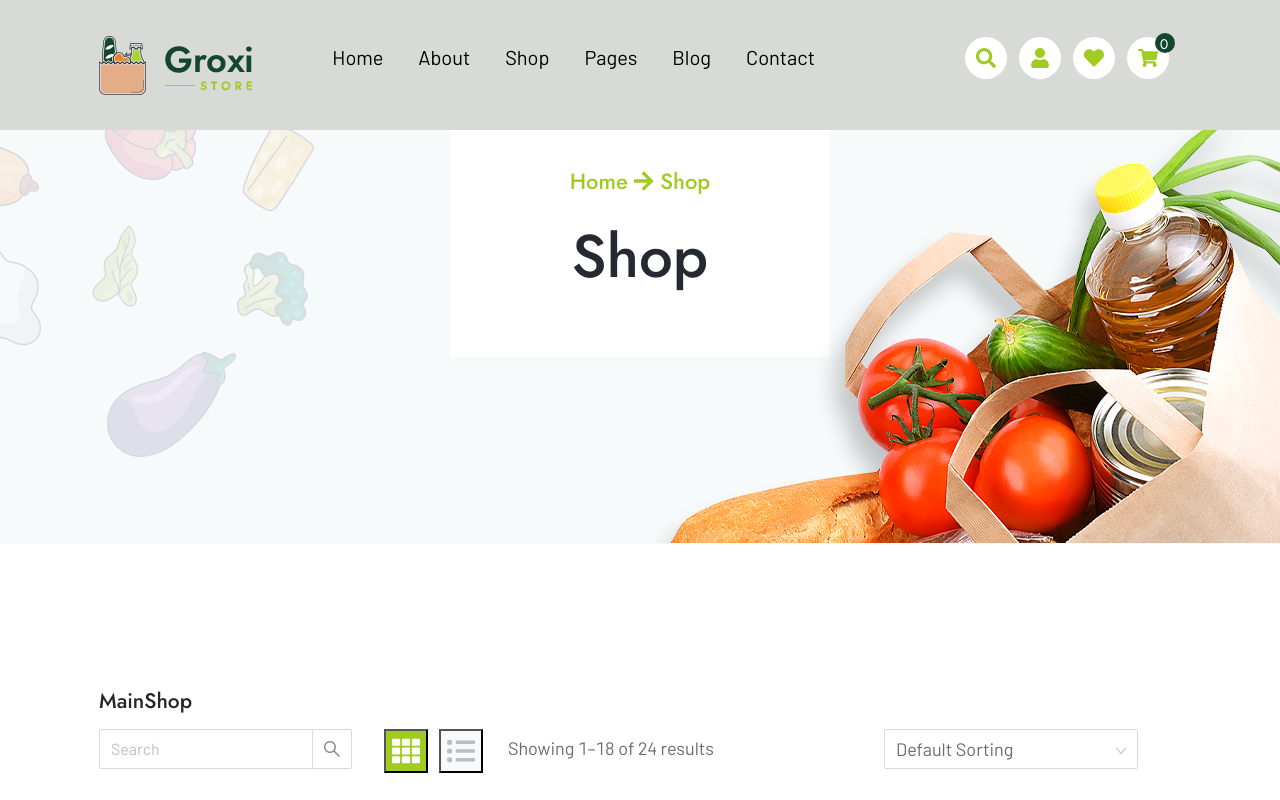
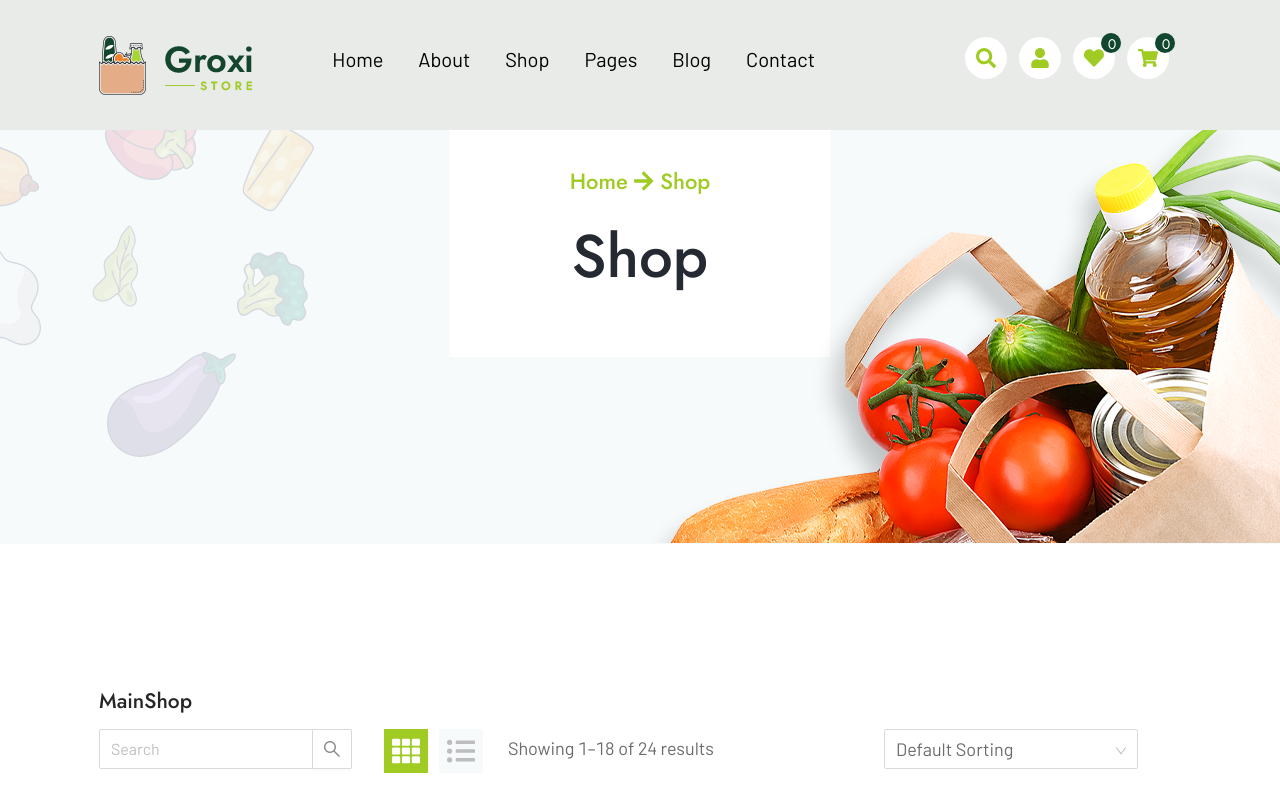
Before and after one commit to korysergey55/ShopOnlineForFreshGrocries, a React (Create React App) app: page /shop in a window 1280 px wide. Shown: the top 800 px of the page. Built offline with nearby package versions, Linux system fonts and the light colour scheme; no server answers.

Commit message:
header-responsive-done

```diff
--- a/src/components/Header/index.tsx
+++ b/src/components/Header/index.tsx
@@ -9,8 +9,9 @@ import {
   faShoppingCart,
 } from '@fortawesome/free-solid-svg-icons'
 import { useStore } from 'stores'
+import { observer } from 'mobx-react'
 
-const Header = () => {
+const Header = observer(() => {
   const {productStore} = useStore()
   return (
     <>
@@ -90,7 +91,14 @@ const Header = () => {
                 </a>
               </li>
               <li>
-                <a className={styles.linkCartLength}>{productStore.cart.length}</a>
+                <a className={styles.linkCartLength}>
+                  {productStore.cart.length}
+                </a>
+              </li>
+              <li>
+                <a className={styles.linkLikeLength}>
+                  {productStore.likes.length}
+                </a>
               </li>
             </ul>
           </div>
@@ -98,6 +106,6 @@ const Header = () => {
       </header>
     </>
   )
-}
+})
 
 export default Header
--- a/src/components/Header/styles.module.scss
+++ b/src/components/Header/styles.module.scss
@@ -2,35 +2,32 @@
   position: fixed;
   top: 0%;
   left: 0%;
-  max-height: 130px;
+  height: 130px;
   width: 100%;
   z-index: 30;
-  background-color: #d8dad8;
+  background-color: #e8ebe8;
 }
-
 .container {
   display: block;
   width: 100%;
-  max-width: 1112px;
+  max-width: 480px;
   margin: 0 auto;
   padding-left: 15px;
   padding-right: 15px;
+
+  .header {
+    height: 130px;
+    .logo {
+      width: 60px;
+    }
+  }
 }
-.header {
-  height: 130px;
+.navList {
+  height: 100px;
   display: flex;
   justify-content: center;
   align-items: center;
-}
-.logo {
-  width: 100%;
-}
-.navList {
-  height: 130px;
-  display: flex;
-  justify-content: center;
-  align-items: center;
-  margin-right: 50px;
+  margin-bottom: 10px;
   list-style: none;
 
   .item {
@@ -39,7 +36,7 @@
     font-weight: 400;
 
     &:not(:last-child) {
-      margin-right: 35px;
+      margin-right: 10px;
     }
     .link {
       color: black;
@@ -52,7 +49,9 @@
   }
 }
 .sotialList {
-  position: relative;
+  position: absolute;
+  top: 10%;
+  left: 39%;
   display: flex;
   justify-content: center;
   align-items: center;
@@ -92,9 +91,54 @@
     left: 88%;
     width: 20px;
     height: 20px;
-    padding-left: 5px;
+    padding-left: 7px;
+    background-color: #10472e;
+    color: white;
+    border-radius: 50%;
+  }
+  .linkLikeLength {
+    position: absolute;
+    top: -10%;
+    left: 63%;
+    width: 20px;
+    height: 20px;
+    padding-left: 7px;
     background-color: #10472e;
     color: white;
     border-radius: 50%;
   }
 }
+
+@media screen and (min-width: 1280px) {
+  .mainHeader {
+    max-height: 130px;
+  }
+  .container {
+    width: 100%;
+    max-width: 1112px;
+
+    .header {
+      height: 130px;
+      display: flex;
+      justify-content: center;
+      align-items: center;
+      .logo {
+        width: 100%;
+      }
+    }
+  }
+  .navList {
+    height: 130px;
+    margin-right: 50px;
+    .item {
+      &:not(:last-child) {
+        margin-right: 35px;
+      }
+    }
+  }
+  .sotialList {
+    position: relative;
+    top: 0%;
+    left: 0%;
+  }
+}
--- a/src/containers/Public/Main/ProductComponent/index.tsx
+++ b/src/containers/Public/Main/ProductComponent/index.tsx
@@ -39,7 +39,7 @@ const ProductComponent: React.FC<IProductProps> = ({ product, width }) => {
   }
 
   const addToCart = () => {
-    productStore.addtoCart(product.id)
+    productStore.addtoCart(product)
     console.log('cart', toJS(productStore.cart))
   }
   return (
@@ -57,7 +57,11 @@ const ProductComponent: React.FC<IProductProps> = ({ product, width }) => {
             [styles.like]: true,
             [styles.likeActive]: activeClass,
           })}
-          onClick={() => setLike()}
+          onClick={e => {
+            e.preventDefault()
+            e.stopPropagation()
+            setLike()
+          }}
         >
           <FontAwesomeIcon icon={faHeart} className={styles.icon} />
         </a>
@@ -110,7 +114,11 @@ const ProductComponent: React.FC<IProductProps> = ({ product, width }) => {
         <button
           className={styles.button}
           type="button"
-          onClick={() => addToCart()}
+          onClick={e => {
+            e.preventDefault()
+            e.stopPropagation()
+            addToCart()
+          }}
         >
           Add to cart
         </button>
--- a/src/containers/Public/Main/index.tsx
+++ b/src/containers/Public/Main/index.tsx
@@ -18,13 +18,13 @@ const Main = () => {
         <Header />
         <Hero />
       </div>
-      <Products />
+      {/* <Products />
       <TrendingProducts />
       <AboutUs />
       <Features />
       <BestSeller />
       <CustomersSaying />
-      <Footer />
+      <Footer /> */}
     </>
   )
 }
--- a/src/containers/Public/ProductDetailsPage/newProductDetails/index.tsx
+++ b/src/containers/Public/ProductDetailsPage/newProductDetails/index.tsx
@@ -155,8 +155,8 @@ const NewProductDetails = observer(() => {
   const openImgModal = () => {
     productStore.setModal()
   }
-  const addToCart = (prod: any) => {
-    productStore.addtoCart(prod)
+  const addToCart = (product: any) => {
+    productStore.addtoCart(product)
   }
   return (
     <>
@@ -251,7 +251,7 @@ const NewProductDetails = observer(() => {
                   <button
                     className={styles.btnAddToCart}
                     type="button"
-                    onClick={() => addToCart(product.id)}
+                    onClick={() => addToCart(product)}
                   >
                     Add to cart
                   </button>
--- a/src/containers/Public/Shop/MainShop/styles.module.scss
+++ b/src/containers/Public/Shop/MainShop/styles.module.scss
@@ -28,6 +28,7 @@
     height: 44px;
     margin-right: 11px;
     background-color: #9fcb22;
+    border: none;
 
     &:hover {
       cursor: pointer;
@@ -38,6 +39,7 @@
     height: 44px;
     margin-right: 25px;
     background-color: #f6fafb;
+    border: none;
 
     &:hover {
       cursor: pointer;
--- a/src/stores/Products.ts
+++ b/src/stores/Products.ts
@@ -31,12 +31,15 @@ class Products {
     // )
   }
   @action addtoCart(product: any) {
-    this.cart = [...this.cart, product]
+    // if (this.cart.filter(item => item.id === product.id)) {
+    //   return
+    // } else
+      this.cart = [...this.cart, product]
   }
   @action setLike(product: any) {
     this.likes = [...this.likes, product]
   }
-  @action removeLike(id: string) {
+  @action removeLike(id: any) {
     this.likes = this.likes.filter(like => like !== id)
   }
   @action setAllProducts(product: any) {
@@ -88,7 +91,10 @@ class Products {
       this.filteredProducts = sortedProducts
     }
     if (value === 'default') {
-      this.filteredProducts = this.allProducts
+      const sortedProducts = this.allProducts.sort((a, b) =>
+        b.text.localeCompare(a.text)
+      )
+      this.filteredProducts = sortedProducts
     }
   }
   @action rangeAllProducts(data: [number, number]) {
```
